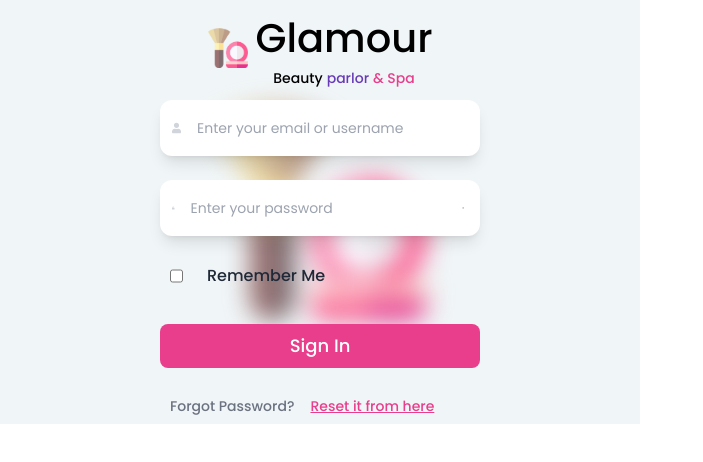
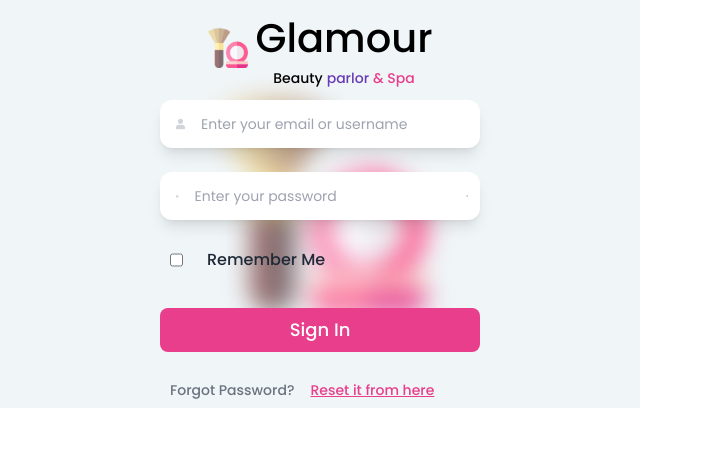
Before and after one commit to DennisMuindi/Salon-MS, a Next.js app: page /login in a window 1280 px wide. Shown: the top 462 px of the page, without its empty margins (0-703 px from the left). Built offline with nearby package versions, Linux system fonts and the light colour scheme.

Commit message:
Hover effects on the Fa icons

```diff
--- a/src/pages/login.tsx
+++ b/src/pages/login.tsx
@@ -22,25 +22,25 @@ export default function Login() {
             </div>
           </div>
         </div>
-        <div className="relative z-10 shadow-lg bg-white my-3 p-3 w-[50%] rounded-xl flex items-center">
-          <FaUser className="h-8 mr-1 text-gray-300" />
+        <div className="relative z-10 shadow-lg bg-white my-3 p-2 w-[50%] rounded-xl flex items-center">
+          <FaUser className="h-8 ml-2 mr-1 text-gray-300" />
           <input
             type="text"
             placeholder="Enter your email or username"
             className="pl-3 outline-none text-sm"
           />
         </div>
-        <div className="relative z-10 shadow-lg bg-white my-3 p-3 w-[50%] rounded-xl flex items-center">
-          <FaLock className="h-6 mr-1 text-gray-300" />
+        <div className="relative z-10 shadow-lg bg-white my-3 p-2 w-[50%] rounded-xl flex items-center">
+          <FaLock className="h-6 ml-2 mr-1 text-gray-300" />
           <input
             type="password"
             placeholder="Enter your password"
             className="pl-3 outline-none text-sm"
           />
           {isOpen ? (
-            <FaEye className="h-8 mr-1 text-gray-400" />
+            <FaEye className="h-8 mr-1 text-gray-400 hover:text-gray-500" />
           ) : (
-            <FaEyeSlash className="h-8 mr-1 text-gray-400" />
+            <FaEyeSlash className="h-8 mr-1 text-gray-400 hover:text-gray-500" />
           )}
         </div>
         <div className="relative z-10 flex my-4 ml-5 w-1/2">
```
